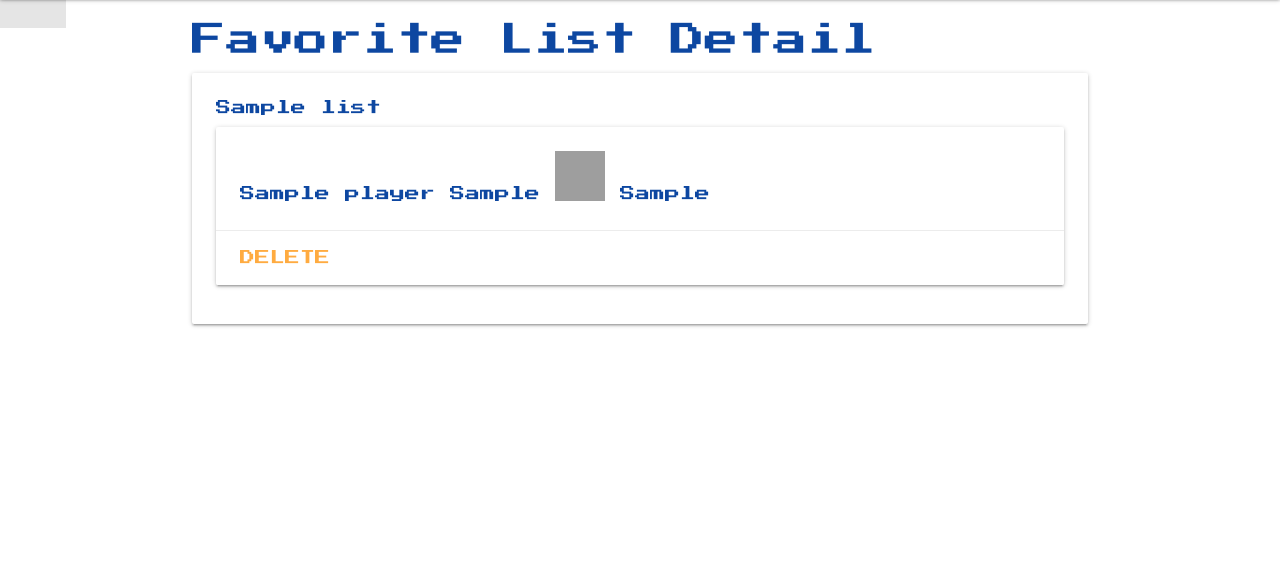
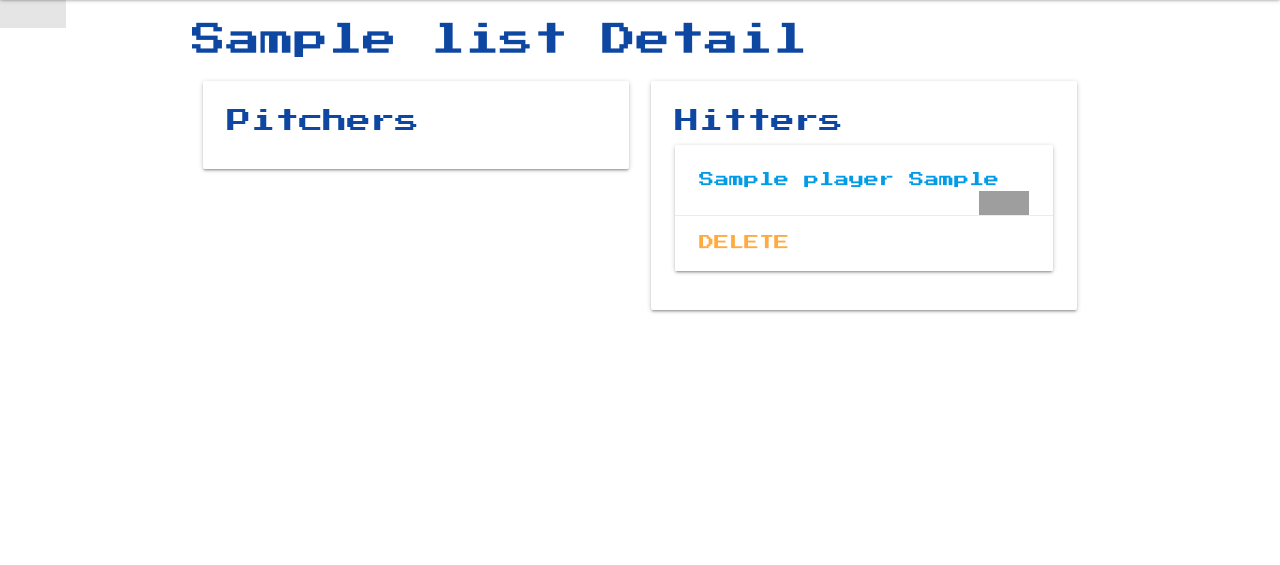
Before and after one commit to jcos201/statsyo, a Django app: page /favlist/1/ in a window 1280 px wide. Shown: the part 65-630 px from the top of the page. Run offline with Django 3.2, Linux system fonts and the light colour scheme; a user stored in the database is signed in; tables that the repository leaves empty hold one stand-in row (values such as "Sample post"); grey boxes are pictures that could not be loaded.

Commit message:
Adds delete to player and allows hitters to be added to fav_list

```diff
--- a/main_app/templates/main_app/fav_list_detail.html
+++ b/main_app/templates/main_app/fav_list_detail.html
@@ -3,32 +3,61 @@
 
 {% block content %}
 
-<h4>Favorite List Detail</h4>
+<h4>{{object.name}} Detail</h4>
 
-<div class="col s12">
-    <div class="card">
-        <div class="card-content">
-            {{ object.name }}
-           <!-- {{ object.fav_player_set.all }}-->
-            {% if object.fav_player_set.all.count %}
+<div class="row">
+    <div class="col s6">
+        <!-- PITCHERS -->
+        <div class="card">
+            <div class="card-content">
+                <span class="card-title">Pitchers</span>
                 {% for player in object.fav_player_set.all %}
+                {% if player.pos == "P" %}
                 <div class="card">
                     <div class="card-content">
-
+                        <a href='{% url "pitcherStats" player.player_id %}'>
                         {{ player.name }}
-                        {{ player.pos }}
-                        <img alt="{{ player.team }}" class="logo" src="{% get_static_prefix %}/images/{{ player.team }}.png">
-                        {{ player.team }}
+                        </a>
+                        <span class="right">
+                            <img alt="{{ player.team }}" class="logo" src="{% get_static_prefix %}/images/{{ player.team }}.png">
+                        </span>
                     </div>
                     <div class="card-action">
-                        <a href="">Delete</a>
-
+                        <a href="{% url 'favplayer_delete' player.id %}">Delete</a>
                     </div>
                 </div>
+                {% endif %}
                 {% endfor %}
-            {% endif %}
+            </div>
+        </div>
+    </div>
+    <!-- HITTERS -->
+    <div class="col s6">
+        <div class="card">
+            <div class="card-content">
+                <span class="card-title">Hitters</span>
+                {% for player in object.fav_player_set.all %}
+                {% if player.pos != "P" %}
+                <div class="card">
+                    <div class="card-content">
+                        <a href='{% url "playerStats" player.player_id %}'>
+                            {{ player.name }}
+                            {{ player.pos }}
+                        </a>
+                        <span class="right">
+                            <img alt="{{ player.team }}" class="logo" src="{% get_static_prefix %}/images/{{ player.team }}.png">
+                        </span>
+                    </div>
+                    <div class="card-action">
+                        <a href="{% url 'favplayer_delete' player.id %}">Delete</a>
+                    </div>
+                </div>
+                {% endif %}
+                {% endfor %}
+            </div>
         </div>
     </div>
 </div>
 
+
 {% endblock %}
--- a/main_app/templates/teams/detail.html
+++ b/main_app/templates/teams/detail.html
@@ -46,6 +46,11 @@
                             {{ player.name_display_first_last }}
                             {{ player.position_txt }}
                         </a>
+                        <span class="right">
+                            <a href="{% url 'add_player' user.fav_list_set.first.id player.player_id  %}">
+                                <i class="small material-icons" id="person_add">person_add</i>
+                            </a>
+                        </span>
                     </div>
                     {% endif %}
                 {% endfor %}
--- a/main_app/urls.py
+++ b/main_app/urls.py
@@ -13,6 +13,8 @@ urlpatterns = [
     path('favlist/<int:pk>/', views.ListDetail.as_view(), name='favlist_detail'),
     path('fav_lists/', views.favlist_List, name='favlist_index'),
     path('fav_lists/<int:list_id>/add_player/<int:player_id>/', views.add_player, name='add_player'),
+    # Favorited Players Paths
+    path('favplayer/<int:pk>/delete/', views.FavPlayerDelete.as_view(), name='favplayer_delete'),
     # Individual Player Paths
     path('players/<int:player_id>/', views.playerStats, name='playerStats'),
     path('players/pitchers/<int:player_id>/', views.pitcherStats, name='pitcherStats'),
--- a/main_app/views.py
+++ b/main_app/views.py
@@ -159,6 +159,11 @@ class ListDelete(LoginRequiredMixin, DeleteView):
 class ListDetail(LoginRequiredMixin, DetailView):
     model = Fav_List
 
+class FavPlayerDelete(LoginRequiredMixin, DeleteView):
+    model = Fav_Player
+
+    success_url = '/fav_lists/'
+
 @login_required
 def favlist_List(request):
     lists = Fav_List.objects.filter(user=request.user)
```
Also changed, not shown: main_app/templates/main_app/fav_player_confirm_delete.html (added, +17 -0 lines).
